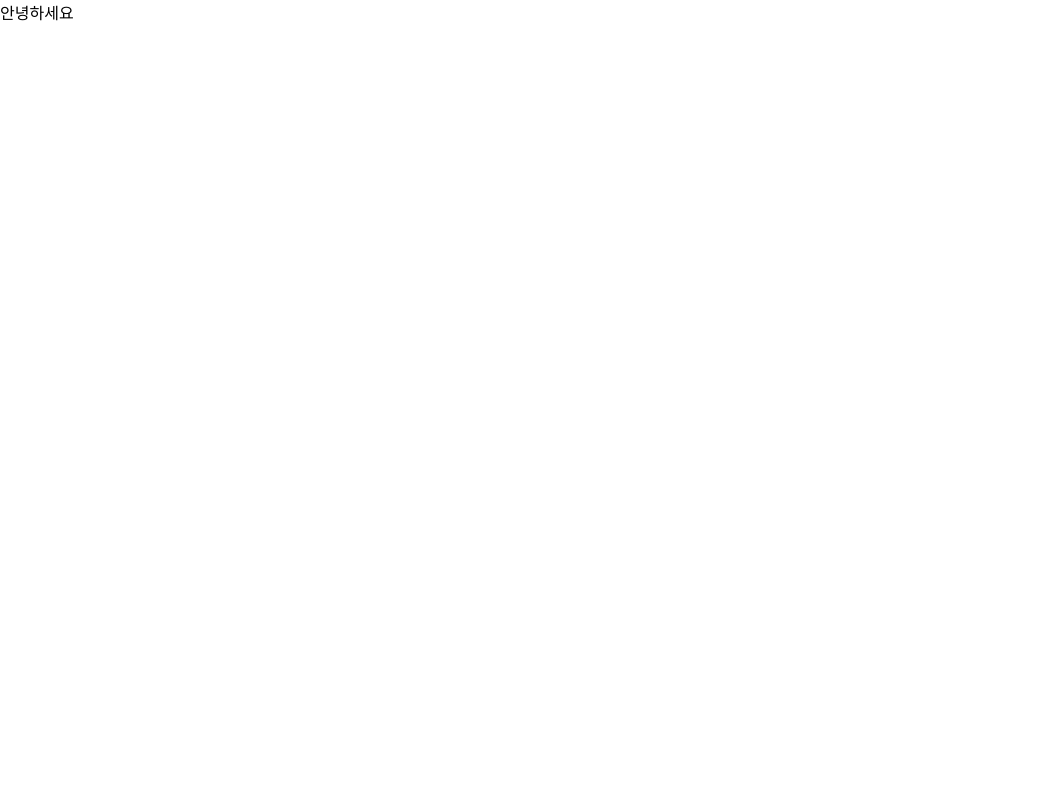
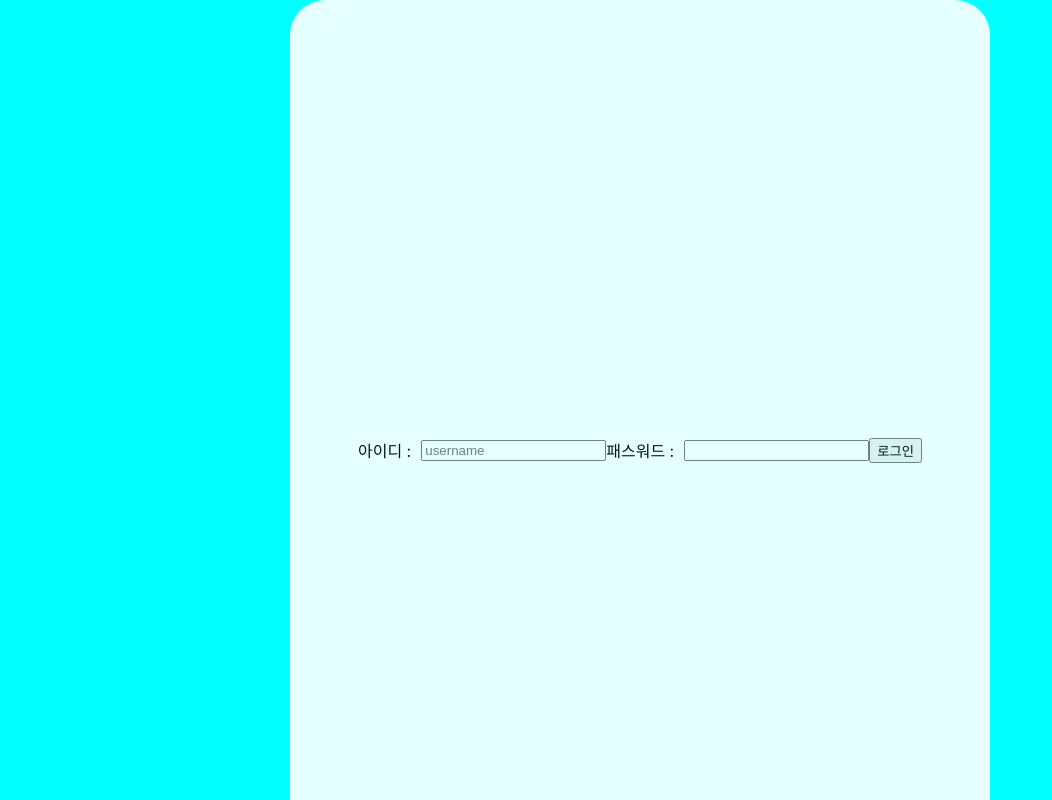
Before and after one commit to Mabinum/HomeConnect, a React (Create React App) app: page /login in a window 1280 px wide. Shown: the whole page, without its empty margins (0-1052 px from the left). Built offline with nearby package versions, Linux system fonts and the light colour scheme.

Commit message:
login background

```diff
--- a/src/pages/Login.jsx
+++ b/src/pages/Login.jsx
@@ -1,8 +1,65 @@
+import { Button, Form, InputGroup } from "react-bootstrap";
+import styled from "styled-components";
+
+const Wrapper = styled.div`
+background-color: aqua;
+position: fixed;
+width: 100%;
+height: 100%;
+display: flex;
+/* align-items: center;
+justify-content: center; */
+`;
+
+const Container = styled.div`
+  display: flex;
+  width: 700px;
+  height: 900px;
+  background-color: white;
+  margin: auto;
+  opacity: 0.9;
+  border-radius: 3cap;
+  align-items: center;
+  justify-content: center;
+  /* flex-direction: column; */
+`;
+
+// const IdInput = styled(Form.Control)`
+//   margin-left: 10px;
+// `;
+
+// const PasswordInput = styled(Form.Control)`
+//   margin-left: 10px;
+// `;
+
+const IdInput = styled.input`
+  display: block;
+  margin-left: 10px;
+`;
+
+const PasswordInput = styled.input`
+  display: block;
+  margin-left: 10px;
+`;
+
+
+
 function Login() {
+
   return (
-    <>
-      안녕하세요
-    </>
+    <Wrapper>
+      <Container>
+        {/* <label htmlFor="">
+          아이디 : <IdInput type="text" placeholder="username"/>
+        </label>
+        <label htmlFor="">
+          패스워드 : <PasswordInput type="password"/>
+        </label> */}
+        아이디 : <IdInput type="text" placeholder="username"/>
+        패스워드 : <PasswordInput type="password"/>
+        <Button type="button"> 로그인 </Button>
+      </Container>
+    </Wrapper>
   );
 };
 
```
